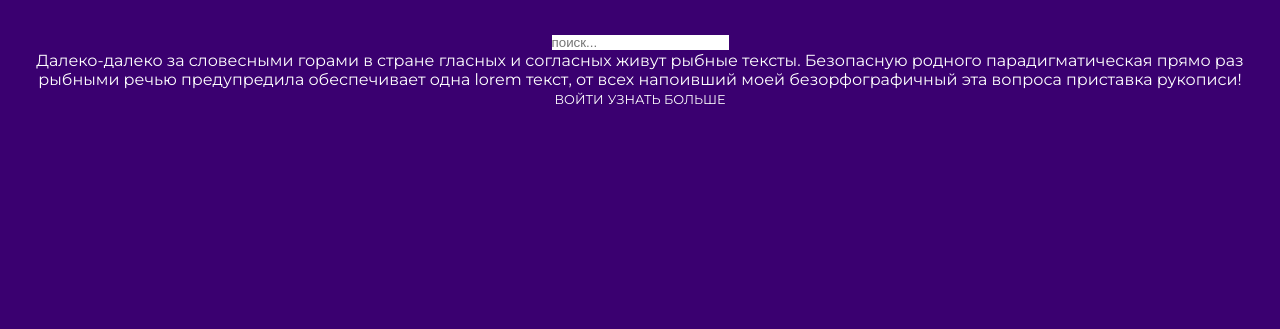
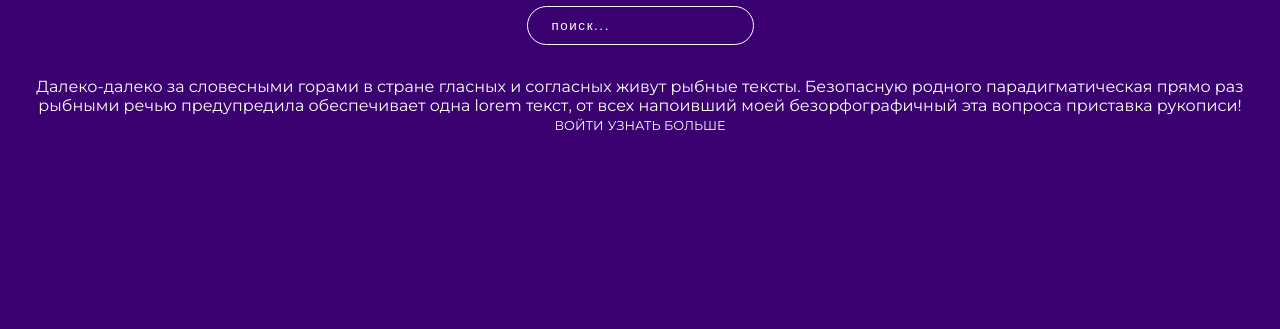
Before and after one commit to itaweb/Landing-with-HTML-and-CSS-only, a plain HTML site: page index.html in a window 1280 px wide. Shown: the part 519-848 px from the top of the page. Drawn offline with Linux system fonts and the light colour scheme.

Commit message:
Add code in header block v.2

```diff
--- a/style.css
+++ b/style.css
@@ -87,3 +87,21 @@ section .container h3 {
   font-size: 2rem;
   margin-bottom: 3rem;
 }
+
+section .container input[type="search"] {
+  background: transparent;
+  border: 1px solid var(--color-light);
+  border-radius: 2rem;
+  padding: 0.7rem 1.5rem;
+  color: var(--color-light);
+  letter-spacing: 0.1rem;
+  margin-bottom: 2rem;
+}
+
+section .container input[type="search"]::placeholder {
+  color: var(--color-light);
+  letter-spacing: 0.1rem;
+}
+
+section .container p {
+}
```
